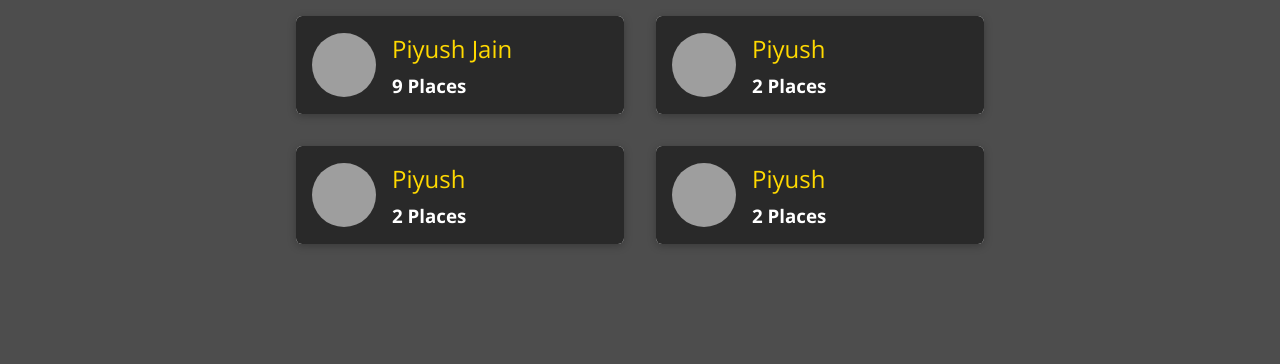
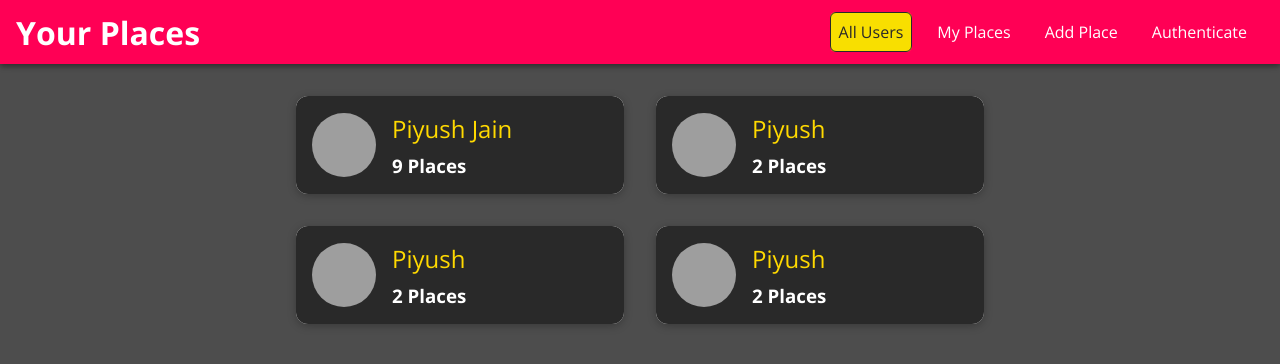
Before and after one commit to piyushmbm45/MERN-udemy, a React (Create React App) app in the folder simpleMERN/frontend/: page / in a window 1280 px wide. Shown: the top 364 px of the page. Built offline with nearby package versions, Linux system fonts and the light colour scheme; grey boxes are pictures that could not be loaded.

Commit message:
adding nav responsive bar

```diff
--- a/simpleMERN/frontend/public/index.html
+++ b/simpleMERN/frontend/public/index.html
@@ -9,6 +9,7 @@
 </head>
 
 <body>
+  <div id="drawer-hook"></div>
   <div id="root"></div>
 </body>
 
--- a/simpleMERN/frontend/src/App.js
+++ b/simpleMERN/frontend/src/App.js
@@ -1,17 +1,30 @@
 import React from "react";
-import { BrowserRouter as Router, Route, Redirect, Switch } from "react-router-dom";
+import {
+  BrowserRouter as Router,
+  Route,
+  Redirect,
+  Switch,
+} from "react-router-dom";
 
 import Users from "./users/pages/Users";
 import NewPlaces from "./places/pages/NewPlaces";
+import MainNavigation from "./shared/components/Navigation/MainNavigation";
 
 function App() {
   return (
     <Router>
-      <Switch>
-        <Route path="/" exact><Users/></Route>
-        <Route path="/places/new" exact><NewPlaces/></Route>
-        <Redirect to="/" />
-      </Switch>
+      <MainNavigation />
+      <main>
+        <Switch>
+          <Route path="/" exact>
+            <Users />
+          </Route>
+          <Route path="/places/new" exact>
+            <NewPlaces />
+          </Route>
+          <Redirect to="/" />
+        </Switch>
+      </main>
     </Router>
   );
 }
--- /dev/null
+++ b/simpleMERN/frontend/src/shared/components/Navigation/MainHeader.css
@@ -0,0 +1,23 @@
+.main-header {
+  width: 100%;
+  height: 4rem;
+  display: flex;
+  align-items: center;
+  position: fixed;
+  top: 0;
+  left: 0;
+  background: #ff0055;
+  box-shadow: 0 2px 6px rgba(0, 0, 0, 0.26);
+  padding: 0 1rem;
+  z-index: 5;
+}
+
+main {
+  margin-top: 5rem;
+}
+
+@media (min-width: 768px) {
+  .main-header {
+    justify-content: space-between;
+  }
+}
--- /dev/null
+++ b/simpleMERN/frontend/src/shared/components/Navigation/MainHeader.jsx
@@ -0,0 +1,9 @@
+import React from "react";
+
+import './MainHeader.css'
+
+function MainHeader(props){
+    return <header className="main-header">{props.children}</header>
+}
+
+export default MainHeader
--- /dev/null
+++ b/simpleMERN/frontend/src/shared/components/Navigation/MainNavigation.css
@@ -0,0 +1,46 @@
+.main-navigation__menu-btn {
+  width: 3rem;
+  height: 3rem;
+  background: transparent;
+  border: none;
+  display: flex;
+  flex-direction: column;
+  justify-content: space-around;
+  margin-right: 2rem;
+  cursor: pointer;
+  z-index: 10;
+}
+
+.main-navigation__menu-btn span {
+  display: block;
+  width: 3rem;
+  height: 2.5px;
+  background: white;
+}
+
+.main-navigation__title {
+  color: white;
+}
+
+.main-navigation__title a {
+  text-decoration: none;
+  color: white;
+}
+
+.main-navigation__header-nav {
+  display: none;
+}
+
+.main-navigation__drawer-nav {
+  height: 100%;
+}
+
+@media (min-width: 768px) {
+  .main-navigation__menu-btn {
+    display: none;
+  }
+
+  .main-navigation__header-nav {
+    display: block;
+  }
+}
--- /dev/null
+++ b/simpleMERN/frontend/src/shared/components/Navigation/MainNavigation.jsx
@@ -0,0 +1,47 @@
+import React, { useState } from "react";
+import { Link } from "react-router-dom";
+
+import MainHeader from "./MainHeader";
+import "./MainNavigation.css";
+import NavLinks from "./NavLinks";
+import SideDrawer from "./SideDrawer";
+
+function MainNavigation(props) {
+    const [drawerIsOpen, setDrawerIsOpen] = useState(false);
+    function drawerOpen(){
+        setDrawerIsOpen(!drawerIsOpen);
+    }
+  return (
+      <React.Fragment>
+      {drawerIsOpen ?
+      <SideDrawer>
+          <nav className="main-navigation__drawer-nav">
+              <NavLinks/>
+          </nav>
+      </SideDrawer> :
+      <MainHeader>
+      <button className="main-navigation__menu-btn" onClick={drawerOpen}>
+        <span></span>
+        <span></span>
+        <span></span>
+      </button>
+      </MainHeader>
+      }
+    <MainHeader>
+      <button className="main-navigation__menu-btn" onClick={drawerOpen}>
+        <span></span>
+        <span></span>
+        <span></span>
+      </button>
+      <h1 className="main-navigation__title">
+        <Link>Your Places</Link>
+      </h1>
+      <nav className="main-navigation__header-nav">
+          <NavLinks/>
+      </nav>
+    </MainHeader>
+    </React.Fragment>
+  );
+}
+
+export default MainNavigation;
--- /dev/null
+++ b/simpleMERN/frontend/src/shared/components/Navigation/NavLinks.css
@@ -0,0 +1,77 @@
+.nav-links {
+  list-style: none;
+  margin: 0;
+  padding: 0;
+  width: 100%;
+  height: 100%;
+  display: flex;
+  flex-direction: column;
+  justify-content: center;
+  align-items: center;
+}
+
+.nav-links li {
+  margin: 1rem;
+}
+
+.nav-links a {
+  border: 1px solid transparent;
+  color: #292929;
+  text-decoration: none;
+  padding: 0.5rem;
+  border-radius: 6px;
+}
+
+.nav-links a:hover,
+.nav-links a:active,
+.nav-links a.active {
+  background: #f8df00;
+  border-color: #292929;
+  color: #292929;
+}
+
+.nav-links button {
+  cursor: pointer;
+  border: 1px solid #292929;
+  color: #292929;
+  background: transparent;
+  padding: 0.5rem;
+  font: inherit;
+}
+
+.nav-links button:focus {
+  outline: none;
+}
+
+.nav-links button:hover,
+.nav-links button:active {
+  background: #292929;
+  color: white;
+}
+
+@media (min-width: 768px) {
+  .nav-links {
+    flex-direction: row;
+  }
+
+  .nav-links li {
+    margin: 0 0.5rem;
+  }
+
+  .nav-links a {
+    color: white;
+    text-decoration: none;
+  }
+
+  .nav-links button {
+    border: 1px solid white;
+    color: white;
+    background: transparent;
+  }
+
+  .nav-links button:hover,
+  .nav-links button:active {
+    background: #f8df00;
+    color: #292929;
+  }
+}
--- /dev/null
+++ b/simpleMERN/frontend/src/shared/components/Navigation/NavLinks.jsx
@@ -0,0 +1,25 @@
+import React from "react";
+import { NavLink } from "react-router-dom";
+
+import "./NavLinks.css";
+
+function NavLinks(props) {
+  return (
+    <ul className="nav-links">
+      <li>
+        <NavLink to="/" exact>All Users</NavLink>
+      </li>
+      <li>
+        <NavLink to="/u1/places">My Places</NavLink>
+      </li>
+      <li>
+        <NavLink to="/places/new">Add Place</NavLink>
+      </li>
+      <li>
+        <NavLink to="/auth">Authenticate</NavLink>
+      </li>
+    </ul>
+  );
+}
+
+export default NavLinks;
--- /dev/null
+++ b/simpleMERN/frontend/src/shared/components/Navigation/SideDrawer.css
@@ -0,0 +1,11 @@
+.side-drawer {
+  position: fixed;
+  left: 0;
+  top: 0;
+  z-index: 100;
+  height: 100vh;
+  width: 100%;
+  background: hsla(360, 10%, 60%, .9);
+  box-shadow: 0 2px 8px rgba(0, 0, 0, 0.26);
+  z-index: 1;
+}
--- /dev/null
+++ b/simpleMERN/frontend/src/shared/components/Navigation/SideDrawer.jsx
@@ -0,0 +1,14 @@
+import React from 'react';
+import ReactDOM from 'react-dom'
+
+
+import './SideDrawer.css'
+
+
+function SideDrawer(props){
+    const content = <aside className='side-drawer'>{props.children}</aside>;
+
+   return ReactDOM.createPortal(content,document.getElementById('drawer-hook'))
+}
+
+export default SideDrawer;
--- a/simpleMERN/frontend/src/shared/components/UIelements/Card.css
+++ b/simpleMERN/frontend/src/shared/components/UIelements/Card.css
@@ -1,7 +1,7 @@
 .card {
     margin: 0;
     box-shadow: 0 2px 8px rgba(0, 0, 0, 0.26);
-    border-radius: 6px;
+    border-radius: 12px;
     padding: 1rem;
     overflow: hidden;
     background: white;
--- a/simpleMERN/frontend/src/users/components/UsersList.jsx
+++ b/simpleMERN/frontend/src/users/components/UsersList.jsx
@@ -32,3 +32,6 @@
 };
 
 export default UsersList;
+
+
+// key in UserItem not working as props
```
